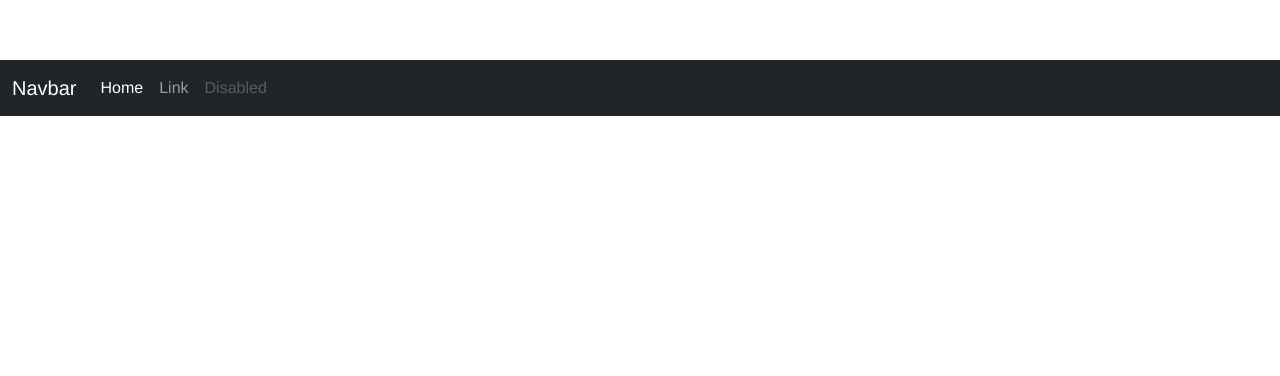
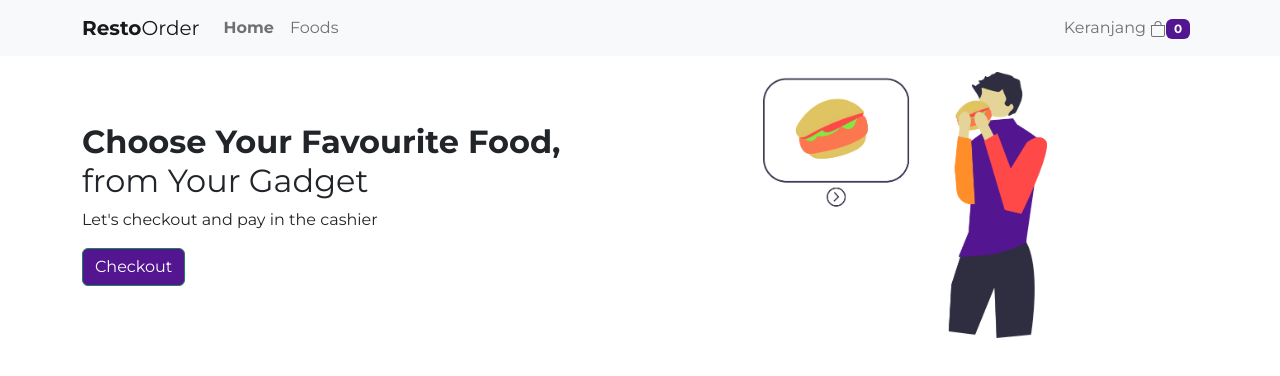
Before and after one commit to fathonizkrngrh/resto-order-vue, a Vue app: page / in a window 1280 px wide. Shown: the top 376 px of the page. Built offline with nearby package versions, Linux system fonts and the light colour scheme.

Commit message:
navbar and banner

```diff
--- a/package.json
+++ b/package.json
@@ -12,7 +12,10 @@
     "bootstrap": "^5.2.3",
     "bootstrap-vue": "^2.23.1",
     "core-js": "^3.8.3",
-    "vue": "^2.6.14"
+    "node-sass": "^8.0.0",
+    "sass-loader": "^13.2.0",
+    "vue": "^2.6.14",
+    "vue-router": "^3.6.5"
   },
   "devDependencies": {
     "@babel/core": "^7.12.16",
--- a/public/index.html
+++ b/public/index.html
@@ -1,15 +1,40 @@
 <!DOCTYPE html>
 <html lang="">
   <head>
-    <meta charset="utf-8">
-    <meta http-equiv="X-UA-Compatible" content="IE=edge">
-    <meta name="viewport" content="width=device-width,initial-scale=1.0">
-    <link rel="icon" href="<%= BASE_URL %>favicon.ico">
+    <meta charset="utf-8" />
+    <meta http-equiv="X-UA-Compatible" content="IE=edge" />
+    <meta name="viewport" content="width=device-width,initial-scale=1.0" />
+    <link rel="icon" href="<%= BASE_URL %>favicon.ico" />
     <title><%= htmlWebpackPlugin.options.title %></title>
+    <!-- Google fonts -->
+    <link rel="preconnect" href="https://fonts.googleapis.com" />
+    <link rel="preconnect" href="https://fonts.gstatic.com" crossorigin />
+    <link
+      href="https://fonts.googleapis.com/css2?family=Montserrat:wght@300;400;700&display=swap"
+      rel="stylesheet"
+    />
+    <!-- custom css -->
+    <link rel="stylesheet" href="../src/assets/css/main.css" />
+    <!-- Bootstrap -->
+    <script
+      src="https://cdn.jsdelivr.net/npm/bootstrap@5.0.2/dist/js/bootstrap.bundle.min.js"
+      integrity="sha384-MrcW6ZMFYlzcLA8Nl+NtUVF0sA7MsXsP1UyJoMp4YLEuNSfAP+JcXn/tWtIaxVXM"
+      crossorigin="anonymous"
+    ></script>
+    <link
+      href="https://cdn.jsdelivr.net/npm/bootstrap@5.0.2/dist/css/bootstrap.min.css"
+      rel="stylesheet"
+      integrity="sha384-EVSTQN3/azprG1Anm3QDgpJLIm9Nao0Yz1ztcQTwFspd3yD65VohhpuuCOmLASjC"
+      crossorigin="anonymous"
+    />
   </head>
   <body>
     <noscript>
-      <strong>We're sorry but <%= htmlWebpackPlugin.options.title %> doesn't work properly without JavaScript enabled. Please enable it to continue.</strong>
+      <strong
+        >We're sorry but <%= htmlWebpackPlugin.options.title %> doesn't work
+        properly without JavaScript enabled. Please enable it to
+        continue.</strong
+      >
     </noscript>
     <div id="app"></div>
     <!-- built files will be auto injected -->
--- a/src/App.vue
+++ b/src/App.vue
@@ -1,27 +1,5 @@
 <template>
   <div id="app">
-    <NavBar />
+    <router-view />
   </div>
 </template>
-
-<script>
-import NavBar from "./components/NavBar.vue";
-
-export default {
-  name: "App",
-  components: {
-    NavBar,
-  },
-};
-</script>
-
-<style>
-#app {
-  font-family: Avenir, Helvetica, Arial, sans-serif;
-  -webkit-font-smoothing: antialiased;
-  -moz-osx-font-smoothing: grayscale;
-  text-align: center;
-  color: #2c3e50;
-  margin-top: 60px;
-}
-</style>
--- /dev/null
+++ b/src/assets/css/main.css
@@ -0,0 +1,19 @@
+@import url("https://fonts.googleapis.com/css2?family=Montserrat:wght@300;400;700&display=swap");
+
+#app {
+  font-family: "Montserrat", sans-serif;
+}
+
+.router-link-exact-active {
+  font-weight: bold;
+}
+
+.btn-success,
+.badge-success {
+  background-color: #541690;
+}
+
+.btn-success:hover {
+  background-color: white;
+  color: #541690;
+}
--- /dev/null
+++ b/src/components/HerroBanner.vue
@@ -0,0 +1,28 @@
+<template>
+  <div class="row">
+    <div class="col-md-7">
+      <div class="d-flex h-100">
+        <div class="justify-content-center align-self-center">
+          <h2>
+            <strong>Choose Your Favourite Food,</strong><br />from Your Gadget
+          </h2>
+          <p>Let's checkout and pay in the cashier</p>
+          <button class="btn btn-md btn-success">Checkout</button>
+        </div>
+      </div>
+    </div>
+    <div class="col-md-5">
+      <div class="d-flex h-100">
+        <img class="p-3" src="../assets/images/herro.png" alt="" width="70%" />
+      </div>
+    </div>
+  </div>
+</template>
+
+<script>
+export default {
+  name: "HerroBanner",
+};
+</script>
+
+<style></style>
--- a/src/components/NavBar.vue
+++ b/src/components/NavBar.vue
@@ -1,7 +1,7 @@
 <template>
-  <nav class="navbar navbar-expand-lg navbar-dark bg-dark">
-    <div class="container-fluid">
-      <a class="navbar-brand" href="#">Navbar</a>
+  <nav class="navbar navbar-expand-lg navbar-light bg-light">
+    <div class="container">
+      <a class="navbar-brand" href="#"><strong>Resto</strong>Order</a>
       <button
         class="navbar-toggler"
         type="button"
@@ -16,20 +16,19 @@
       <div class="collapse navbar-collapse" id="navbarSupportedContent">
         <ul class="navbar-nav me-auto mb-2 mb-lg-0">
           <li class="nav-item">
-            <a class="nav-link active" aria-current="page" href="#">Home</a>
+            <router-link class="nav-link" to="/">Home</router-link>
           </li>
           <li class="nav-item">
-            <a class="nav-link" href="#">Link</a>
+            <router-link class="nav-link" to="/foods">Foods</router-link>
           </li>
-
+        </ul>
+        <ul class="navbar-nav ml-auto mb-2 mb-lg-0">
           <li class="nav-item">
-            <a
-              class="nav-link disabled"
-              href="#"
-              tabindex="-1"
-              aria-disabled="true"
-              >Disabled</a
-            >
+            <router-link class="nav-link" to="/chart"
+              >Keranjang
+              <b-icon-bag></b-icon-bag>
+              <span class="badge badge-success ml-3"> 0 </span>
+            </router-link>
           </li>
         </ul>
       </div>
--- /dev/null
+++ b/src/router/index.js
@@ -0,0 +1,27 @@
+import Vue from "vue";
+import VueRouter from "vue-router";
+import HomePage from "../views/HomePage.vue";
+import FoodMenu from "../views/FoodMenu.vue";
+
+Vue.use(VueRouter);
+
+const routes = [
+  {
+    path: "/",
+    name: "Home",
+    component: HomePage,
+  },
+  {
+    path: "/foods",
+    name: "Food Menu",
+    component: FoodMenu,
+  },
+];
+
+const router = new VueRouter({
+  mode: "history",
+  base: process.env.BASE_URL,
+  routes,
+});
+
+export default router;
--- /dev/null
+++ b/src/views/FoodMenu.vue
@@ -0,0 +1,19 @@
+<template>
+  <div class="food-menu">
+    <NavBar />
+    <h2>Daftar Menu Makanan</h2>
+  </div>
+</template>
+
+<script>
+import NavBar from "../components/NavBar.vue";
+
+export default {
+  name: "FoodMenu",
+  components: {
+    NavBar,
+  },
+};
+</script>
+
+<style></style>
--- /dev/null
+++ b/src/views/HomePage.vue
@@ -0,0 +1,23 @@
+<template>
+  <div class="home">
+    <NavBar />
+    <div class="container">
+      <HerroBanner />
+    </div>
+  </div>
+</template>
+
+<script>
+import NavBar from "../components/NavBar.vue";
+import HerroBanner from "../components/HerroBanner.vue";
+
+export default {
+  name: "HomePage",
+  components: {
+    NavBar,
+    HerroBanner,
+  },
+};
+</script>
+
+<style></style>
```
Also changed, not shown: src/main.js (+6 -1 lines), src/assets/images/herro.png (added), 1 other file (tests, documents, lock files or other folders).
